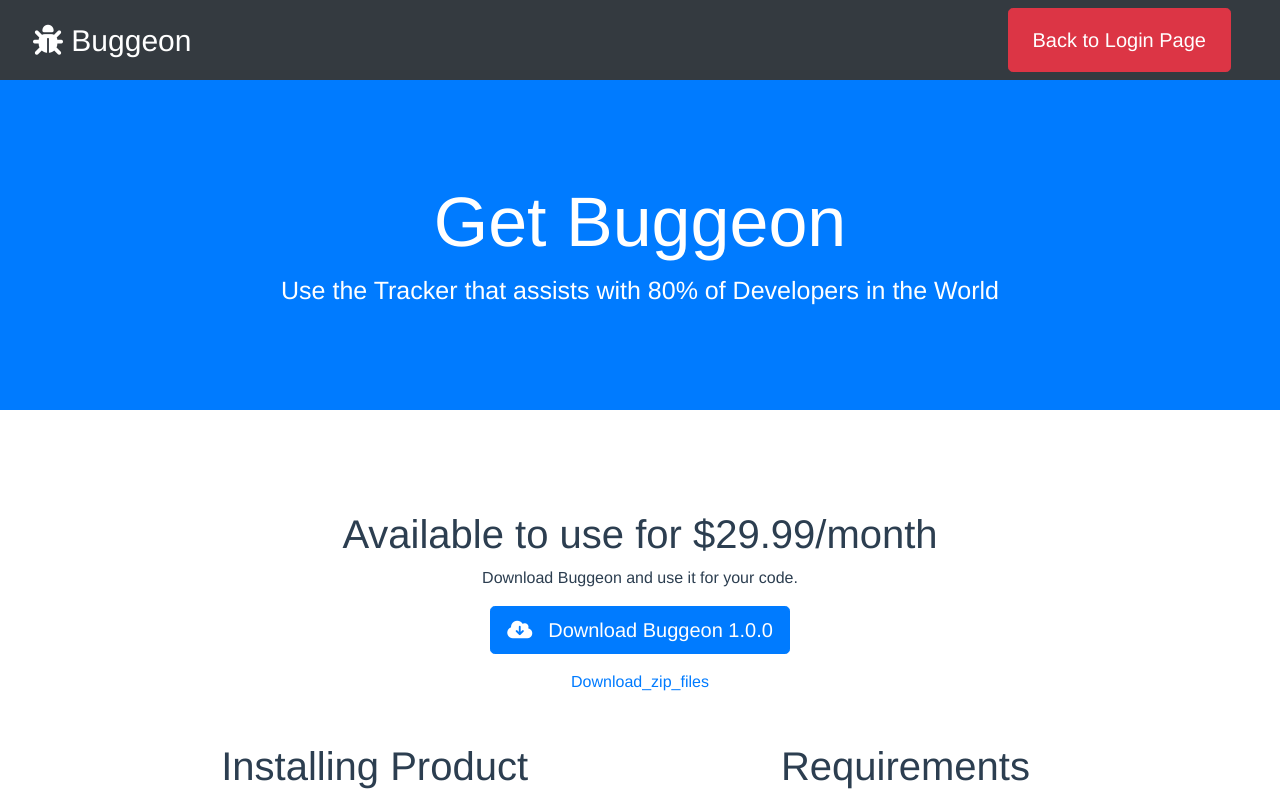
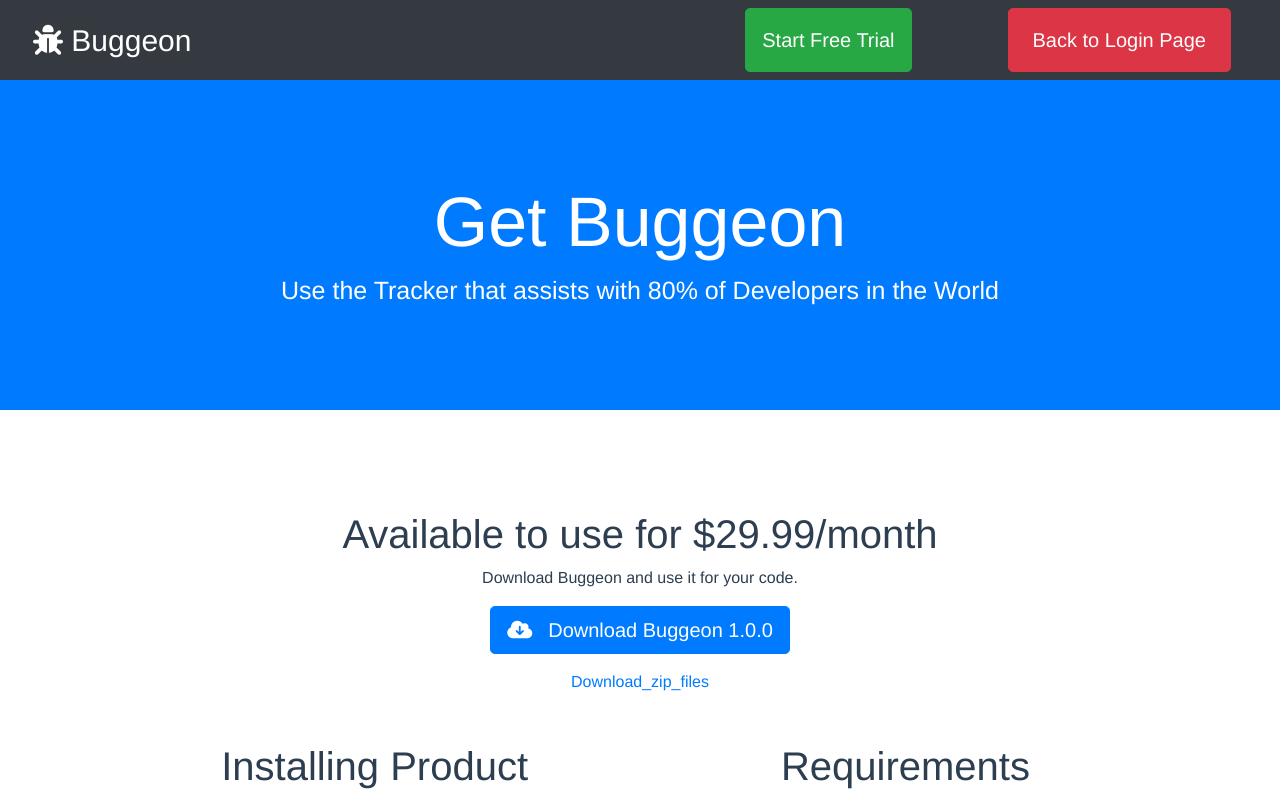
Before and after one commit to mikedilulo/Buggeon, a Vue app in the folder client/: page /#/version in a window 1280 px wide. Shown: the top 800 px of the page. Built offline with nearby package versions, Linux system fonts and the light colour scheme.

Commit message:
Added Trial button to Version.vue

```diff
--- a/client/src/views/Version.vue
+++ b/client/src/views/Version.vue
@@ -22,7 +22,8 @@
 
           <div class="collapse navbar-collapse" id="navbarSupportedContent">
             <ul class="navbar-nav ml-auto mr-5">
-              <button class="btn btn-danger btn-lg">
+              <button class="btn btn-success btn-lg btn-rounded mr-5">Start Free Trial</button>
+              <button class="btn btn-danger btn-lg ml-5">
                 <router-link to="/">
                   <li class="nav-item">
                     <a class="nav-link text-white">Back to Login Page</a>
```
